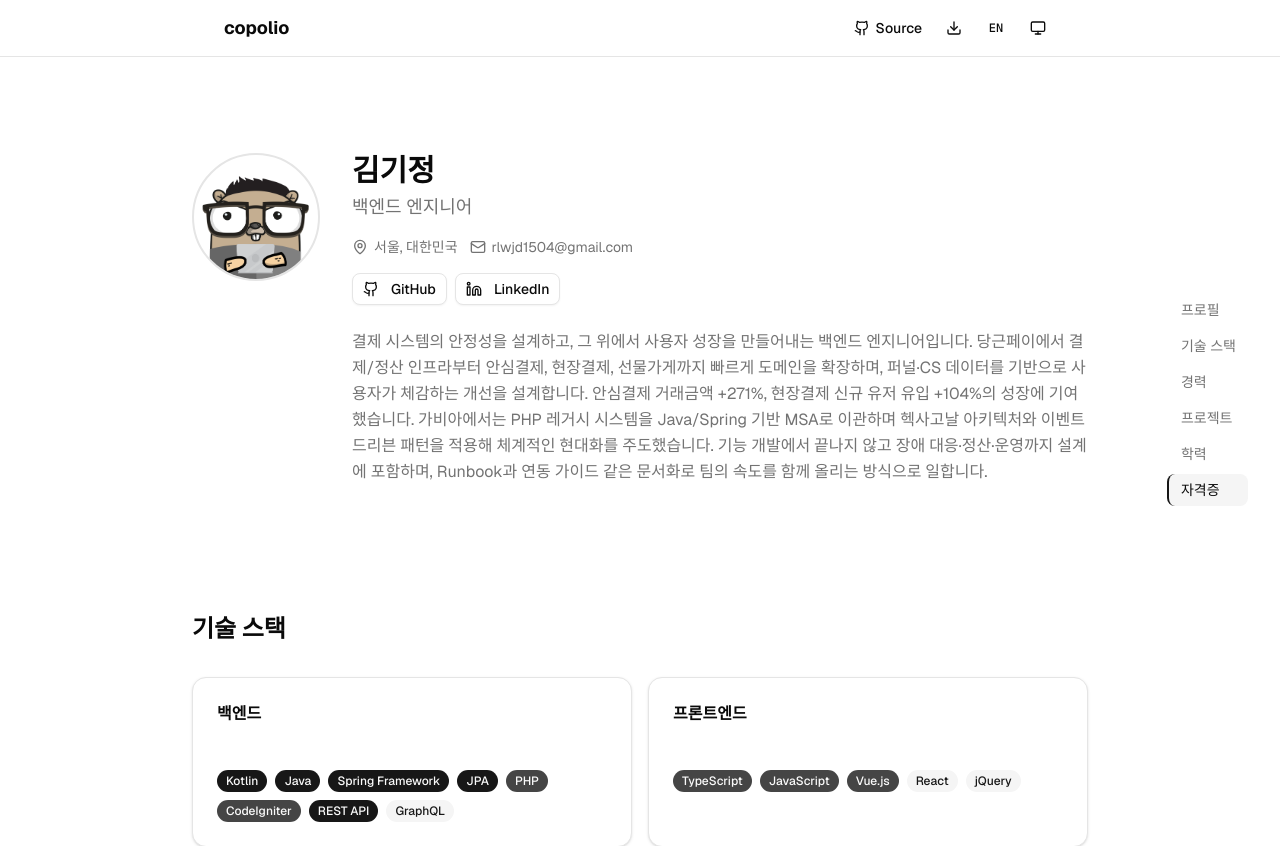
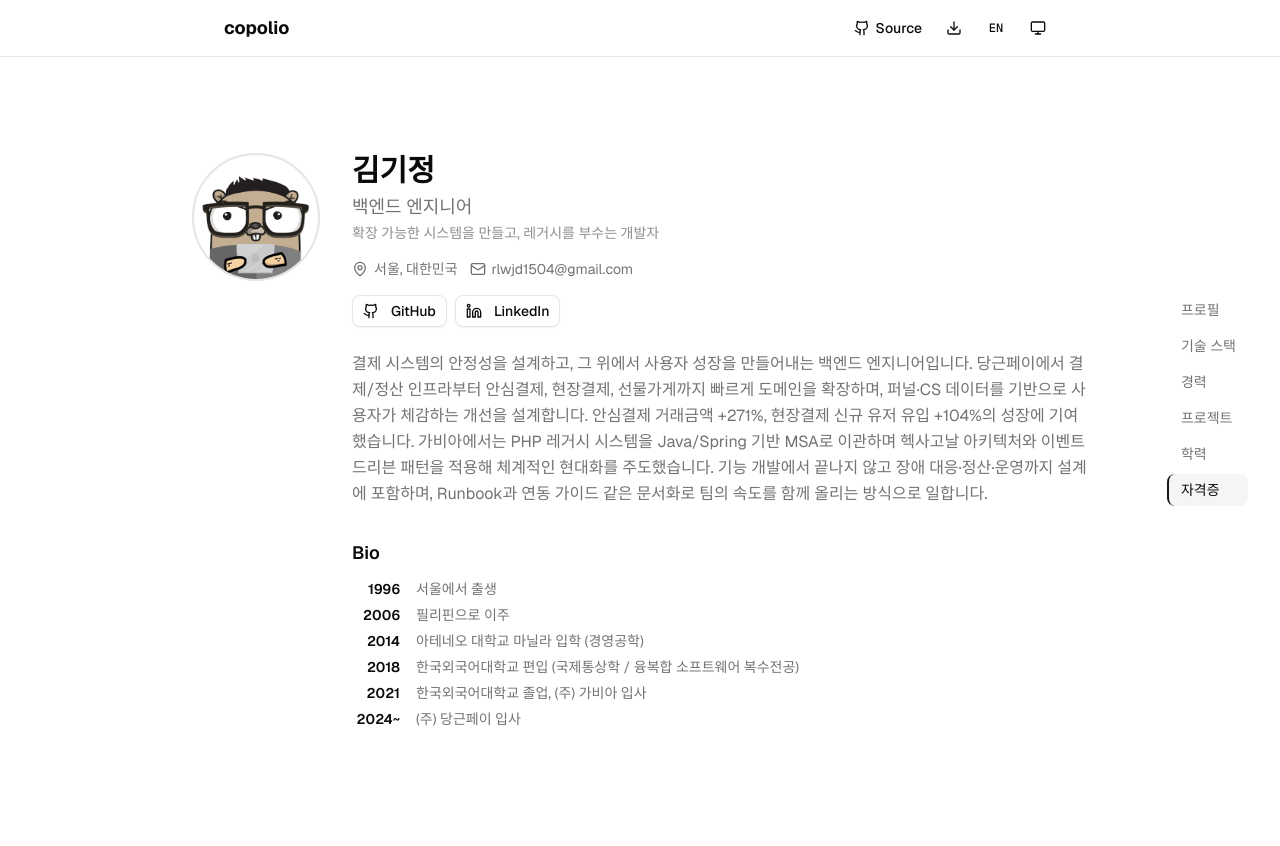
Before and after one commit to copolio/copolio-portfolio, a Next.js app: page / in a window 1280 px wide. Shown: the top 846 px of the page. Built offline with nearby package versions, Linux system fonts and the light colour scheme; a web font is replaced by a local one.

Commit message:
feat: add profile tagline and bio timeline section

```diff
--- a/src/components/sections/profile-section.tsx
+++ b/src/components/sections/profile-section.tsx
@@ -4,6 +4,7 @@
 import { Avatar, AvatarFallback, AvatarImage } from "@/components/ui/avatar";
 import { Button } from "@/components/ui/button";
 import { useLang } from "@/hooks/use-lang";
+import { dict } from "@/lib/dictionary";
 import { Mail, MapPin, Github, Linkedin } from "lucide-react";
 import type { Profile } from "@/lib/types";
 
@@ -33,6 +34,11 @@
         <div className="flex-1 text-center md:text-left">
           <h1 className="text-3xl font-bold">{data.name}</h1>
           <p className="text-lg text-muted-foreground mt-1">{data.title}</p>
+          {data.tagline && (
+            <p className="text-sm text-muted-foreground/80 mt-0.5">
+              {data.tagline}
+            </p>
+          )}
 
           <div className="flex flex-wrap justify-center md:justify-start gap-3 mt-4">
             <div className="flex items-center gap-1.5 text-sm text-muted-foreground">
@@ -78,6 +84,25 @@
           <p className="mt-6 text-muted-foreground leading-relaxed">
             {data.summary}
           </p>
+
+          {/* Bio timeline */}
+          {data.bio && data.bio.length > 0 && (
+            <div className="mt-8">
+              <h2 className="text-lg font-semibold mb-3">
+                {t(dict.bio.ko, dict.bio.en)}
+              </h2>
+              <dl className="space-y-1.5">
+                {data.bio.map((entry, i) => (
+                  <div key={i} className="flex gap-4 text-sm">
+                    <dt className="font-semibold shrink-0 w-12 text-right">
+                      {entry.year}
+                    </dt>
+                    <dd className="text-muted-foreground">{entry.text}</dd>
+                  </div>
+                ))}
+              </dl>
+            </div>
+          )}
         </div>
       </div>
     </SectionWrapper>
--- a/src/content/en/profile.mdx
+++ b/src/content/en/profile.mdx
@@ -1,11 +1,25 @@
 ---
 name: "Kijung Kim"
 title: "Software Engineer"
+tagline: "Building scalable systems, breaking legacy"
 email: "rlwjd1504@gmail.com"
 github: "https://github.com/copolio"
 linkedin: "https://www.linkedin.com/in/kijung-kim-2485a9128"
 location: "Seoul, South Korea"
 photo: "/images/Gopherized_Luke.png"
+bio:
+  - year: "1996"
+    text: "Born in Seoul, South Korea"
+  - year: "2006"
+    text: "Moved to the Philippines"
+  - year: "2014"
+    text: "Enrolled at Ateneo de Manila University (Management Engineering)"
+  - year: "2018"
+    text: "Transferred to Hankuk University of Foreign Studies (International Commerce / Software Double Major)"
+  - year: "2021"
+    text: "Graduated from HUFS, Joined Gabia"
+  - year: "2024~"
+    text: "Joined Karrot Pay"
 ---
 
 Backend engineer who designs payment system reliability and drives user growth on top of it.
--- a/src/content/ko/profile.mdx
+++ b/src/content/ko/profile.mdx
@@ -1,11 +1,25 @@
 ---
 name: "김기정"
 title: "백엔드 엔지니어"
+tagline: "확장 가능한 시스템을 만들고, 레거시를 부수는 개발자"
 email: "rlwjd1504@gmail.com"
 github: "https://github.com/copolio"
 linkedin: "https://www.linkedin.com/in/kijung-kim-2485a9128"
 location: "서울, 대한민국"
 photo: "/images/Gopherized_Luke.png"
+bio:
+  - year: "1996"
+    text: "서울에서 출생"
+  - year: "2006"
+    text: "필리핀으로 이주"
+  - year: "2014"
+    text: "아테네오 대학교 마닐라 입학 (경영공학)"
+  - year: "2018"
+    text: "한국외국어대학교 편입 (국제통상학 / 융복합 소프트웨어 복수전공)"
+  - year: "2021"
+    text: "한국외국어대학교 졸업, (주) 가비아 입사"
+  - year: "2024~"
+    text: "(주) 당근페이 입사"
 ---
 
 결제 시스템의 안정성을 설계하고, 그 위에서 사용자 성장을 만들어내는 백엔드 엔지니어입니다.
--- a/src/lib/dictionary.ts
+++ b/src/lib/dictionary.ts
@@ -23,6 +23,7 @@
   projectsPersonal: { ko: "개인", en: "Personal" },
   source: { ko: "Source", en: "Source" },
   contact: { ko: "연락처", en: "Contact" },
+  bio: { ko: "Bio", en: "Bio" },
   siteTitle: {
     ko: "김기정 | 백엔드 엔지니어",
     en: "Kijung Kim | Software Engineer",
--- a/src/lib/types.ts
+++ b/src/lib/types.ts
@@ -3,6 +3,7 @@
 export interface Profile {
   name: string;
   title: string;
+  tagline?: string;
   email: string;
   github?: string;
   linkedin?: string;
@@ -10,6 +11,7 @@
   phone?: string;
   location: string;
   photo: string;
+  bio?: { year: string; text: string }[];
 }
 
 export interface TechCategory {
```
